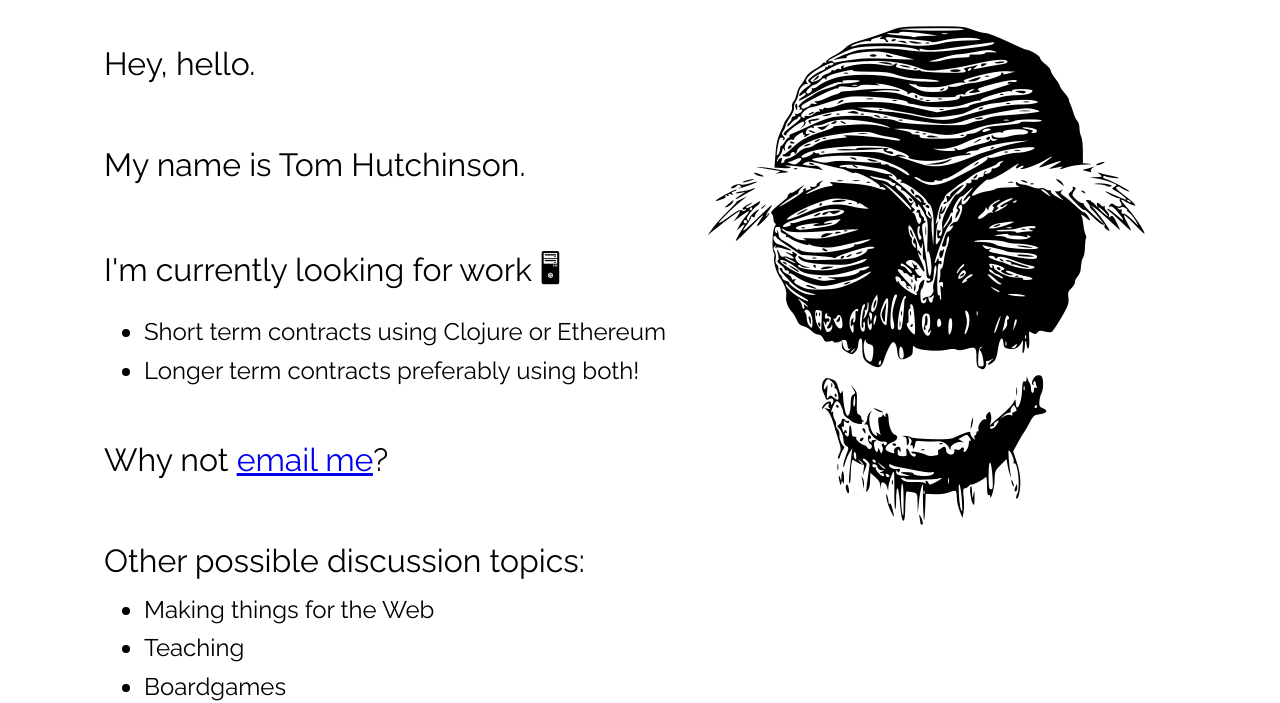
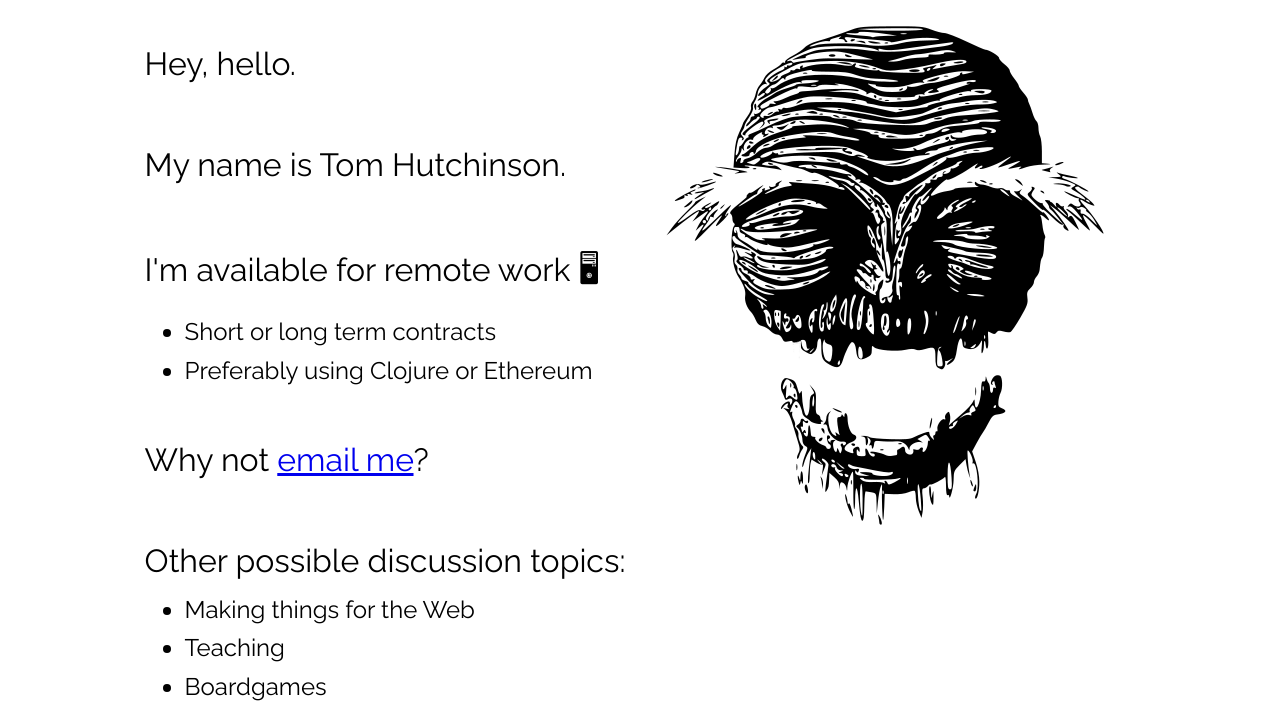
Before and after one commit to tomisme/public, a plain HTML site: page index.html in a window 1280 px wide. Shown: the top 703 px of the page. Drawn offline with Linux system fonts and the light colour scheme.

Commit message:
Update index.html

```diff
--- a/index.html
+++ b/index.html
@@ -40,10 +40,10 @@
     <div class="short">
      <p> Hey, hello. </p>
      <p> My name is Tom Hutchinson. </p>
-     <p class="last"> I'm currently looking for work 🖥</p>
+     <p class="last"> I'm available for remote work 🖥</p>
      <ul>
-      <li> Short term contracts using Clojure or Ethereum </li>
-      <li> Longer term contracts preferably using both! </li>
+      <li> Short or long term contracts</li>
+      <li> Preferably using Clojure or Ethereum </li>
      </ul>
      <p> Why not <a href="mailto:mail@tomisme.com"> email me</a>?</p>
 
```
